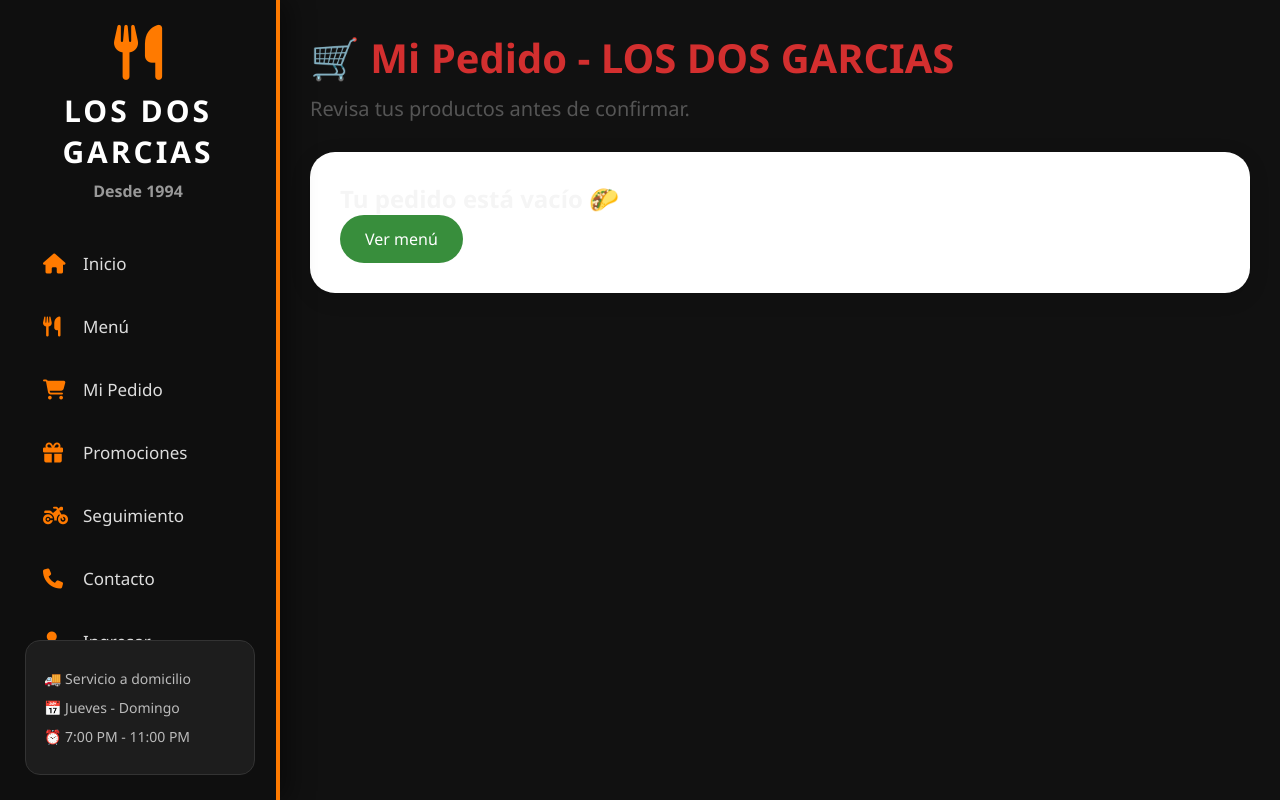
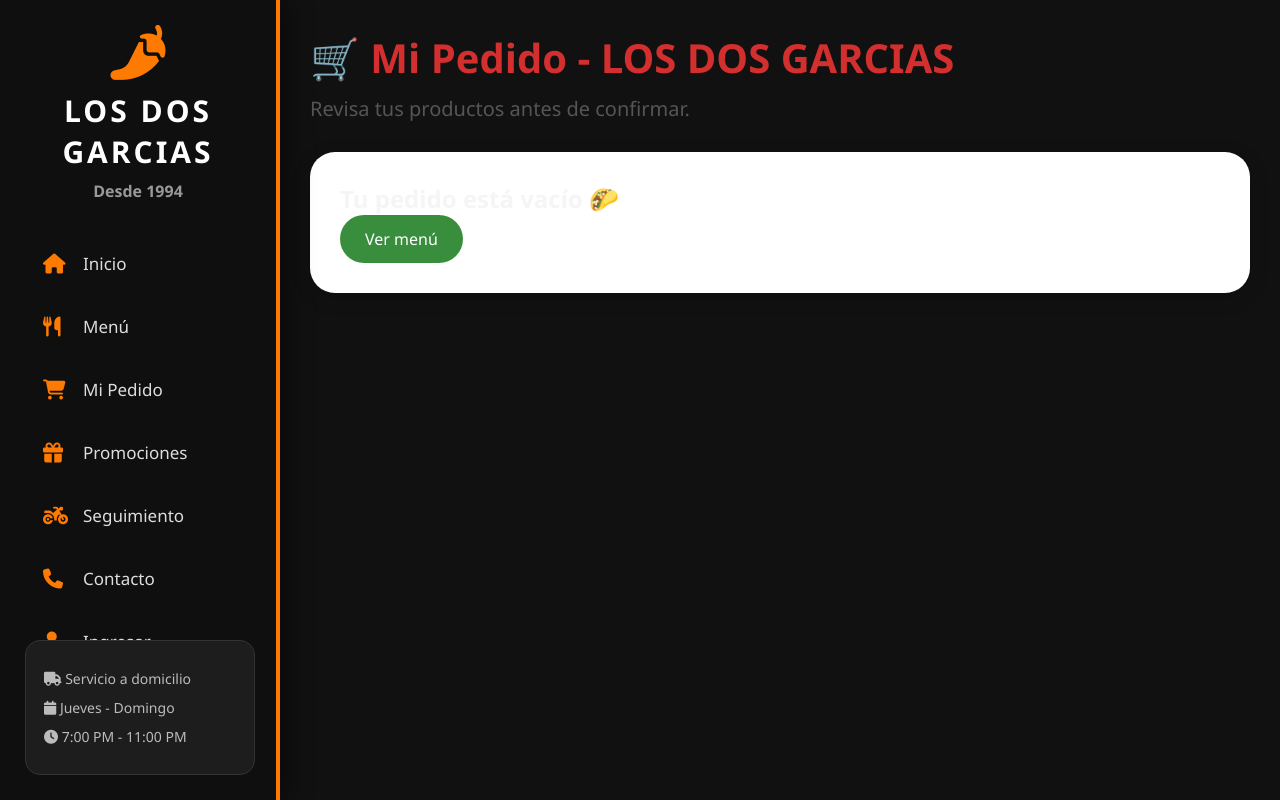
Before and after one commit to emiliogarcianmms-ship-it/los-dos-garcias, a Flask app: page /carrito in a window 1280 px wide. Run offline with Flask 3, Linux system fonts and the light colour scheme; some libraries are stand-ins or nearby versions.

Commit message:
Update base.html

```diff
--- a/templates/base.html
+++ b/templates/base.html
@@ -13,8 +13,21 @@ LOS DOS GARCIAS
 </title>
 
 
+<!-- FUENTE MODERNA -->
+
+<link rel="preconnect" href="https://fonts.googleapis.com">
+
+<link rel="preconnect" href="https://fonts.gstatic.com" crossorigin>
+
+<link href="https://fonts.googleapis.com/css2?family=Poppins:wght@300;400;500;600;700&display=swap" rel="stylesheet">
+
+
+<!-- CSS PRINCIPAL -->
+
 <link rel="stylesheet" href="{{ url_for('static', filename='css/estilos.css') }}">
 
+
+<!-- ICONOS -->
 
 <link rel="stylesheet"
 href="https://cdnjs.cloudflare.com/ajax/libs/font-awesome/6.5.0/css/all.min.css">
@@ -23,7 +36,9 @@ href="https://cdnjs.cloudflare.com/ajax/libs/font-awesome/6.5.0/css/all.min.css"
 </head>
 
 
+
 <body>
+
 
 
 <!-- BOTON MENU CELULAR -->
@@ -36,22 +51,30 @@ href="https://cdnjs.cloudflare.com/ajax/libs/font-awesome/6.5.0/css/all.min.css"
 
 
 
+
+
 <!-- MENU LATERAL -->
-
 
 <div class="sidebar" id="sidebar">
 
 
 
+
+
+<!-- LOGO -->
+
 <div class="logo">
 
 
-<i class="fa-solid fa-utensils"></i>
+    <i class="fa-solid fa-pepper-hot"></i>
 
 
     <h2>
+
         LOS DOS<br>
+
         GARCIAS
+
     </h2>
 
 
@@ -65,7 +88,13 @@ Desde 1994
 
 
 
+
+
+
+<!-- NAVEGACION -->
+
 <nav>
+
 
 
 <a href="/">
@@ -77,6 +106,7 @@ Inicio
     </span>
 
 </a>
+
 
 
 
@@ -94,6 +124,7 @@ Menú
 
 
 
+
 <a href="/carrito">
 
     <i class="fa-solid fa-cart-shopping"></i>
@@ -103,6 +134,7 @@ Mi Pedido
     </span>
 
 </a>
+
 
 
 
@@ -120,6 +152,7 @@ Promociones
 
 
 
+
 <a href="/seguimiento">
 
     <i class="fa-solid fa-motorcycle"></i>
@@ -133,6 +166,7 @@ Seguimiento
 
 
 
+
 <a href="/contacto">
 
     <i class="fa-solid fa-phone"></i>
@@ -142,6 +176,7 @@ Contacto
     </span>
 
 </a>
+
 
 
 
@@ -164,25 +199,45 @@ Ingresar
 
 
 
+
+
+<!-- INFORMACION -->
+
 <div class="info">
 
 
 <p>
-🚚 Servicio a domicilio
+
+<i class="fa-solid fa-truck"></i>
+
+Servicio a domicilio
+
 </p>
 
 
+
 <p>
-📅 Jueves - Domingo
+
+<i class="fa-solid fa-calendar"></i>
+
+Jueves - Domingo
+
 </p>
 
 
+
 <p>
-⏰ 7:00 PM - 11:00 PM
+
+<i class="fa-solid fa-clock"></i>
+
+7:00 PM - 11:00 PM
+
 </p>
 
 
 </div>
+
+
 
 
 
@@ -192,8 +247,11 @@ Ingresar
 
 
 
+
+
+
+
 <!-- CONTENIDO PRINCIPAL -->
-
 
 <div class="contenido">
 
@@ -208,18 +266,33 @@ Ingresar
 
 
 
+
+
+
+<!-- SCRIPT MENU MOVIL -->
+
 <script>
+
 
 function abrirMenu(){
 
+
     document
+
     .getElementById("sidebar")
+
     .classList
+
     .toggle("activo");
+
 
 }
 
+
+
 </script>
+
+
 
 
 
@@ -227,3 +300,5 @@ function abrirMenu(){
 
 
 </html>
+
+</html>
```
Lines whose indentation alone changed are shown as unchanged.
